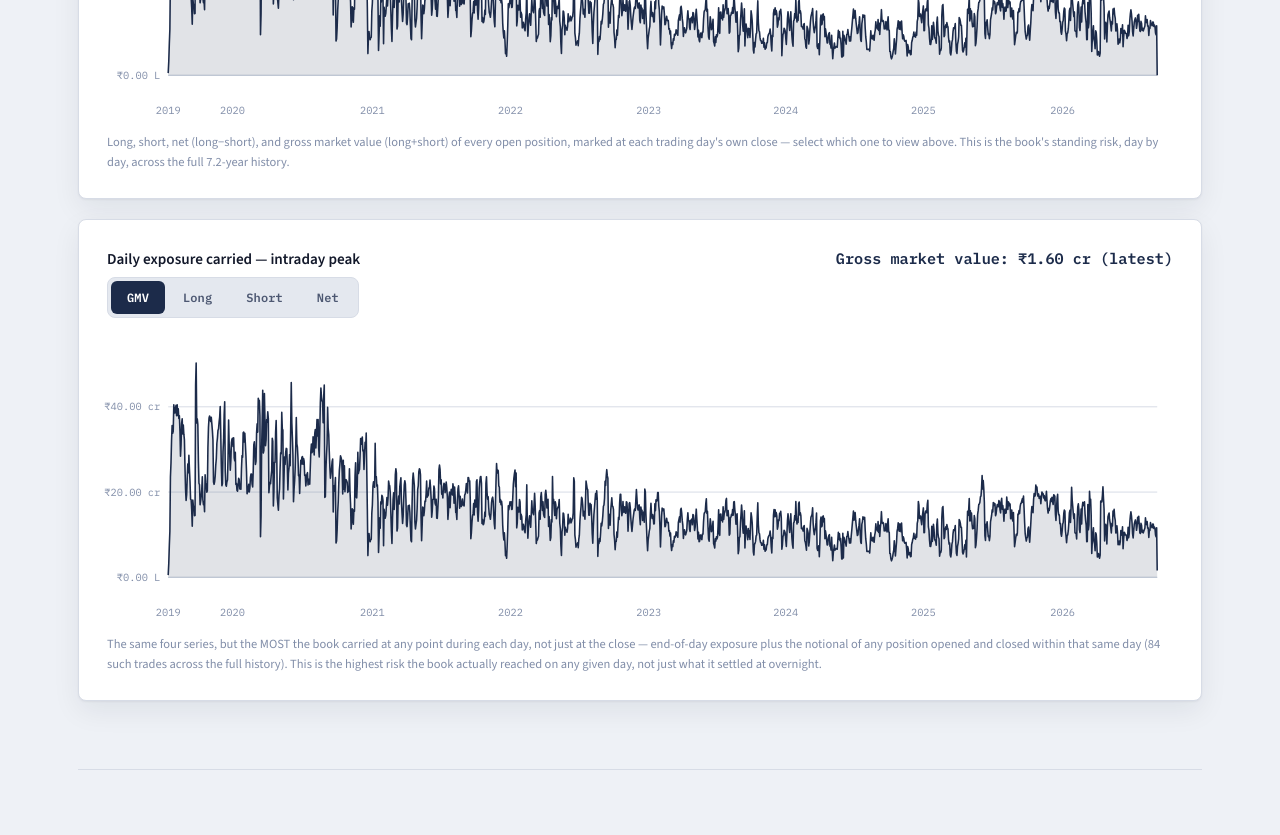
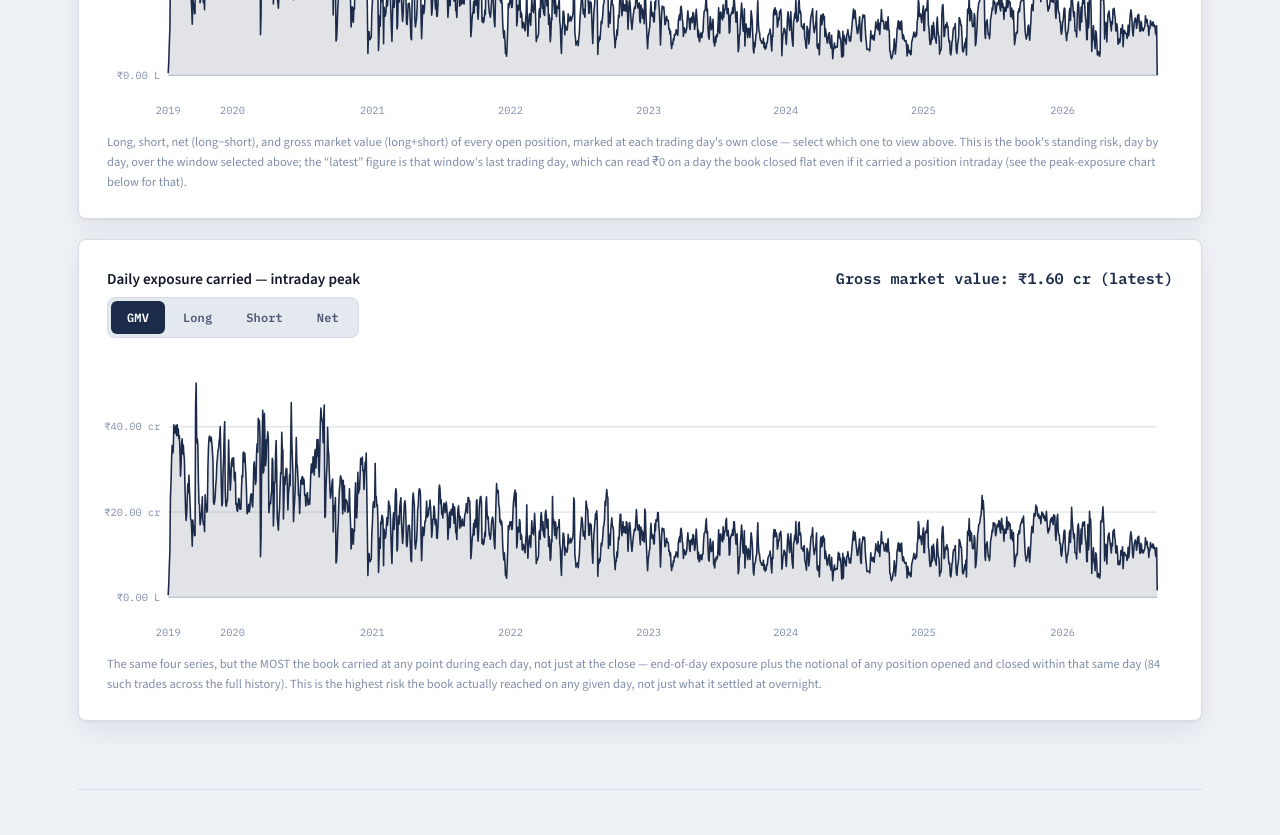
Before and after one commit to punitmsahi/investor_dashboard, a plain HTML site: page index.html in a window 1280 px wide. Shown: the part 7720-8555 px from the top of the page. Drawn offline with nearby package versions, Linux system fonts and the light colour scheme.

Commit message:
Clarify EOD exposure panel note
The end-of-day exposure chart is reactive to the period selector like
every other figure on the page (the note previously said "full 7.2-year
history"), and a flat close after intraday activity can legitimately
read as 0 GMV -- point readers to the intraday-peak chart for that case.

Co-Authored-By: Claude Sonnet 5 <noreply@anthropic.com>

```diff
--- a/index.html
+++ b/index.html
@@ -779,7 +779,7 @@
         <div id="chart-eod"></div>
         <div class="tooltip" id="eod-tooltip"></div>
       </div>
-      <div class="panel-note">Long, short, net (long&minus;short), and gross market value (long+short) of every open position, marked at each trading day's own close &mdash; select which one to view above. This is the book's standing risk, day by day, across the full 7.2-year history.</div>
+      <div class="panel-note">Long, short, net (long&minus;short), and gross market value (long+short) of every open position, marked at each trading day's own close &mdash; select which one to view above. This is the book's standing risk, day by day, over the window selected above; the &ldquo;latest&rdquo; figure is that window's last trading day, which can read ₹0 on a day the book closed flat even if it carried a position intraday (see the peak-exposure chart below for that).</div>
     </div>
 
     <div class="panel" style="margin-top:20px;">
```
